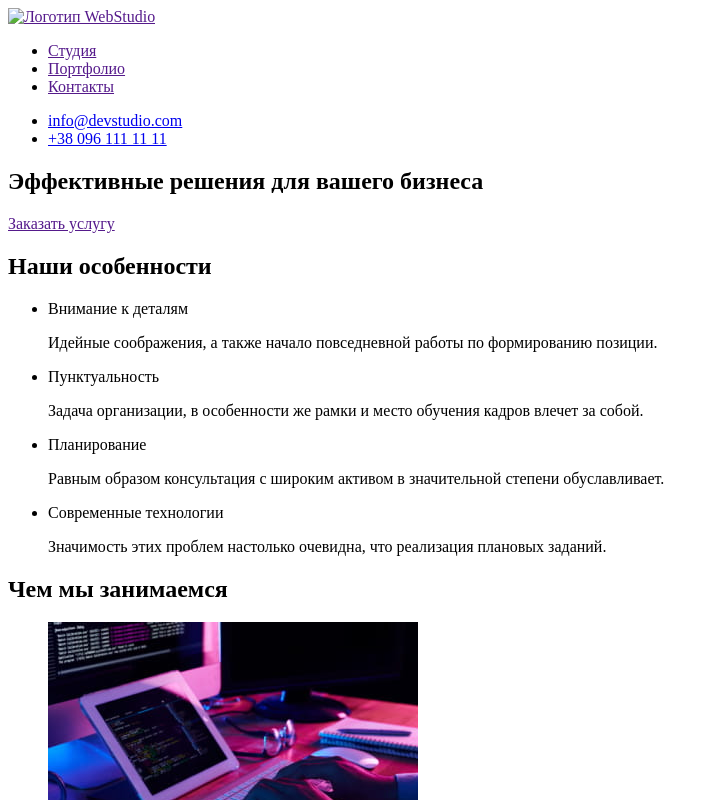
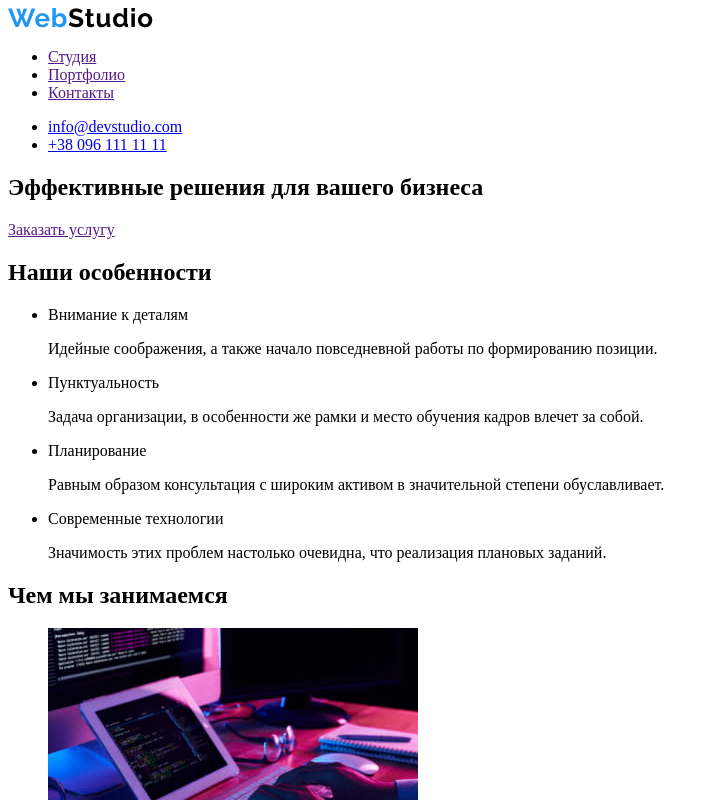
Before and after one commit to yuliaeremina93/goit-markup-hw-01, a plain HTML site: page index.html in a window 1280 px wide. Shown: the top 800 px of the page, without its empty margins (0-719 px from the left). Drawn offline with Linux system fonts and the light colour scheme; the site is published under a folder, as on GitHub Pages, so addresses that start at the root find nothing.

Commit message:
исправлено лого

```diff
--- a/index.html
+++ b/index.html
@@ -10,9 +10,8 @@
     <header>
         <nav>
             <a href="">
-<img src="/images/logo.png" alt="Логотип WebStudio" width="145">
+<img src="./images/logo.png" alt="Логотип WebStudio" width="145">
             </a>
-
         <ul>
             <li><a href="">Студия</a></li>
             <li><a href="">Портфолио</a></li>
@@ -84,8 +83,7 @@
             </ul>
         </section>
         <footer>
-                <img src="/images/logo.png" alt="Логотип WebStudio" width=145">
-            </a>
+                <img src="./images/logo.png" alt="Логотип WebStudio" width="145">
             <address>
                 <ul>
                     <li>
```
Also changed, not shown: 3 other files.
